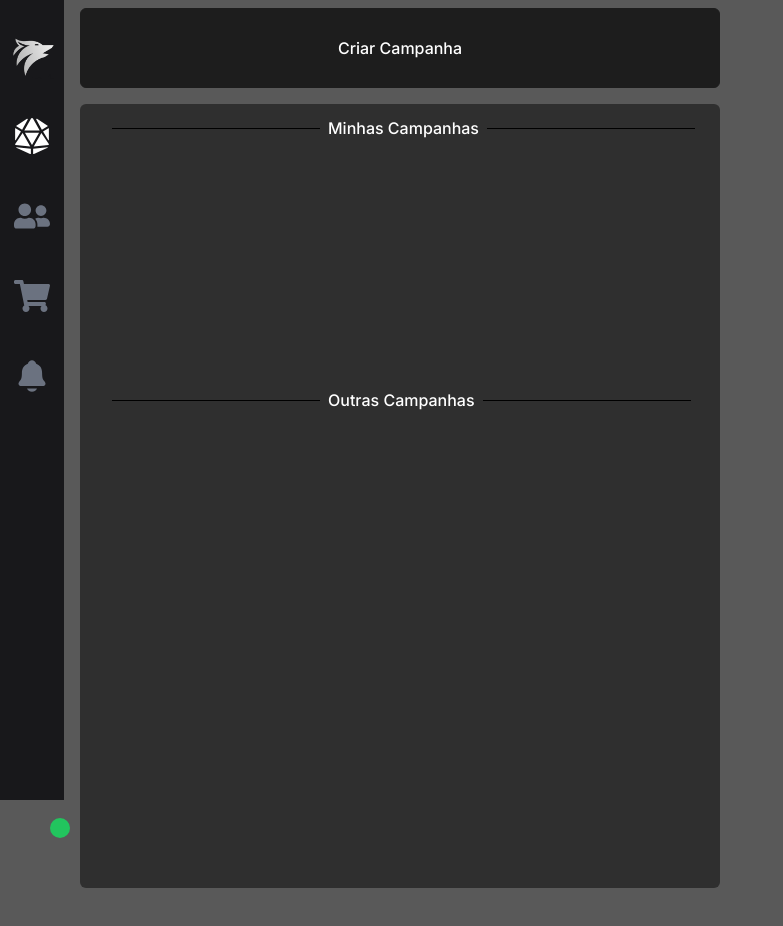
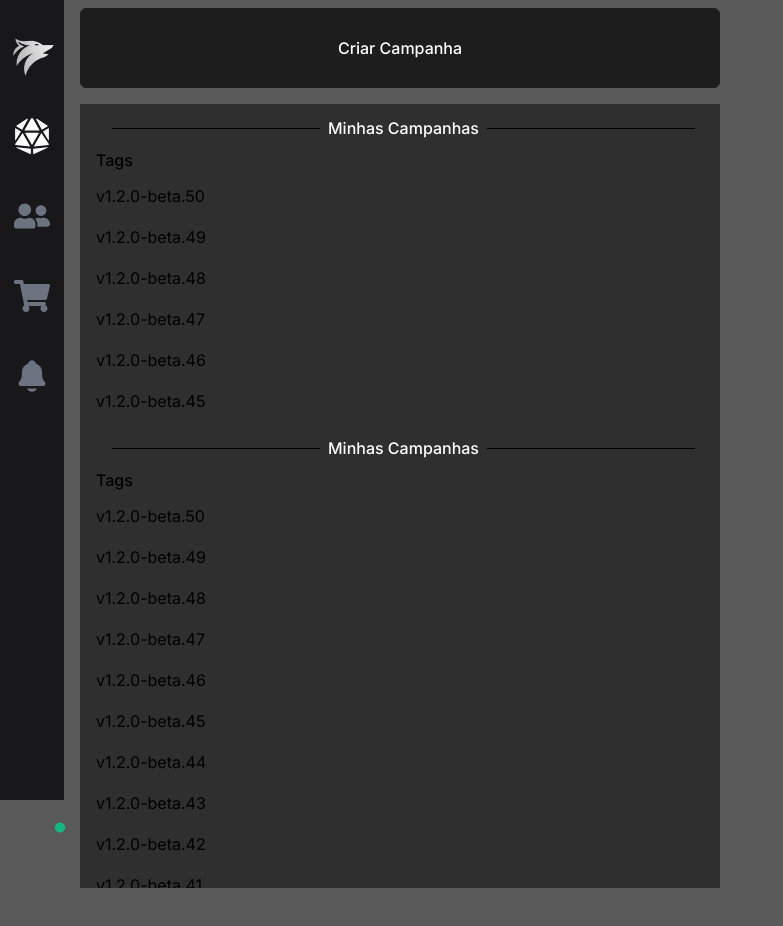
Before and after one commit to Archei-Software/ClerkLionHearth, a Next.js app: page /onboarding in a window 1280 px wide. Shown: the whole page, without its empty margins (0-783 px from the left). Built offline with nearby package versions, Linux system fonts and the light colour scheme.

Commit message:
Criação da scroll area separada

```diff
--- a/src/components/shared/campaigns/Campaigns.tsx
+++ b/src/components/shared/campaigns/Campaigns.tsx
@@ -15,18 +15,38 @@ export default function Campaigns() {
     return (
         <>
             <main>
-                <ScrollArea className="h-[49rem] w-[40rem] rounded-md bg-[#2F2F2F]">
+                <ScrollArea className="h-[20rem] w-[40rem]  bg-[#2F2F2F]">
+                    <div className="p-4">
+                        <div className="flex flex-row">
+                            <Separator className="mt-2 ml-4 mr-2 w-52 bg-black" />
+                            <h4 className="mb-4 text-sm font-medium leading-none text-white">Minhas Campanhas</h4>
+                            <Separator className=" mt-2 ml-2 w-52 bg-black" />
+
+                        </div>
+                        <h4 className="mb-4 text-sm font-medium leading-none">Tags</h4>
+                        {tags.map((tag) => (
+                            <>
+                                <div className="text-sm">{tag}</div>
+                                <Separator className="my-2" />
+                            </>
+                        ))}
+                    </div>
+                </ScrollArea>
+
+                <ScrollArea className=" h-[29rem] w-[40rem] bg-[#2F2F2F]">
                     <div className="p-4">
                         <div className="flex flex-row">
                             <Separator className="mt-2 ml-4 mr-2 w-52 bg-black" />
                             <h4 className="mb-4 text-sm font-medium leading-none text-white">Minhas Campanhas</h4>
                             <Separator className=" mt-2 ml-2 w-52 bg-black" />
                         </div>
-                        <div className="mt-60 flex flex-row">
-                            <Separator className="mt-2 ml-4 mr-2 w-52 bg-black" />
-                            <h4 className="mb-4 text-sm font-medium leading-none text-white">Outras Campanhas</h4>
-                            <Separator className=" mt-2 ml-2 w-52 bg-black" />
-                        </div>
+                        <h4 className="mb-4 text-sm font-medium leading-none">Tags</h4>
+                        {tags.map((tag) => (
+                            <>
+                                <div className="text-sm">{tag}</div>
+                                <Separator className="my-2" />
+                            </>
+                        ))}
                     </div>
                 </ScrollArea>
             </main>
--- a/src/components/shared/menubar/Menubar.tsx
+++ b/src/components/shared/menubar/Menubar.tsx
@@ -1,37 +1,42 @@
 'use client'
 
+
+import { Button } from "@/components/ui/button"
 import {
     DropdownMenu,
     DropdownMenuContent,
+    DropdownMenuGroup,
     DropdownMenuItem,
     DropdownMenuLabel,
+    DropdownMenuPortal,
     DropdownMenuSeparator,
+    DropdownMenuShortcut,
+    DropdownMenuSub,
+    DropdownMenuSubContent,
+    DropdownMenuSubTrigger,
     DropdownMenuTrigger,
 } from "@/components/ui/dropdown-menu"
 
 
-import {
-    Dot
-} from "lucide-react";
 
 import { UserButton } from "@clerk/nextjs";
 import Image from 'next/image';
 
 import { useEffect, useState } from 'react';
-import { BiSolidCartDownload } from 'react-icons/bi';
+
 import { FaDiceD20, FaUserFriends, FaShoppingCart } from 'react-icons/fa';
 import { IoNotifications, IoSettings } from 'react-icons/io5'
-import { MdPersonSearch } from 'react-icons/md'
-import { HiUserAdd } from 'react-icons/hi'
-import { AiOutlineSearch, AiOutlinePlus } from 'react-icons/ai';
 import { useRouter, usePathname } from "next/navigation";
 
 
 import logo from '../../../../public/assets/images/apple-touch-icon.png';
 
 export default function Menubar() {
+
     const [selectedIcon, setSelectedIcon] = useState(null);
     const [contactOpen, setContactOpen] = useState(false);
+    const [dot, setDotColor] = useState("");
+    const [status, setStatus] = useState("Online"); // Estado para rastrear o status selecionado
 
     const handleIconClick = (iconName: any) => {
         if (iconName === selectedIcon && iconName === 'icon1') {
@@ -51,17 +56,17 @@ export default function Menubar() {
     };
 
     const getDotColor = () => {
-        switch (status) {
-            case "Online":
-                return "bg-emerald-500";
-            case "Ocupado":
-                return "bg-yellow-500";
-            case "Não-Pertubar":
-                return "bg-red-700";
-            default:
-                return "bg-emerald-500"; // Cor padrão, caso o status não corresponda a nenhum caso acima
+        switch (dot) {
+          case "Online":
+            return "text-green-500 hover:text-green-300";
+          case "Ausente":
+            return "text-yellow-500 hover:text-yellow-300";
+          case "Não-Pertubar":
+            return "text-red-500 hover:text-red-400";
+          default:
+            return "text-emerald-500"; // Cor padrão, caso o status não corresponda a nenhum caso acima
         }
-    };
+      };
 
     return (
         <>
@@ -82,30 +87,46 @@ export default function Menubar() {
                         <a href="store" onClick={() => handleIconClick('icon3')} className={`p-1.5 hover:text-white focus:outline-none transition-colors duration-200 rounded-lg dark:text-gray-400 dark:hover:bg-gray-800 ${selectedIcon === 'icon3' ? 'text-white' : 'text-gray-500'} ${isActive("/pt-br/store")}`}>
                             <FaShoppingCart className='text-heading1-bold'></FaShoppingCart>
                         </a>
-
                         <span onClick={() => handleIconClick('icon4')} className={`p-1.5 cursor-pointer hover:text-white focus:outline-none transition-colors duration-200 rounded-lg dark:text-gray-400 dark:hover:bg-gray-800 ${selectedIcon === 'icon4' ? 'text-white' : 'text-gray-500'}`}>
                             <IoNotifications className='text-heading1-bold'></IoNotifications>
                         </span>
-
                         <div className="  relative top-[25rem] ">
 
                             <UserButton appearance={
                                 {
                                     elements: {
-                                        avatarBox: "w-[3rem] h-[3rem]",
+                                        avatarBox: "w-[3rem] h-[3rem] ",
                                     },
 
                                 }
                             }
                                 afterSignOutUrl="/" />
-                            <span className="z-20 relative top-[-1rem] left-7 px-2.5 py-0 rounded-full bg-green-500 w-4 h-4 cursor-pointer"></span>
-
+                            <DropdownMenu >
+                                <DropdownMenuTrigger asChild>
+                                    <span className={`z-20 relative bottom-16 left-7 text-heading1-bold2 w-4 h-4 cursor-pointer  ${getDotColor()}`}>.</span>
+                                </DropdownMenuTrigger>
+                                <DropdownMenuContent className="w-56 bg-[#1D1D1D]">
+                                <DropdownMenuLabel className="text-white">Defina seu status</DropdownMenuLabel>
+                                <DropdownMenuSeparator />
+                                <DropdownMenuGroup>
+                                    <DropdownMenuItem className="text-green-500 cursor-pointer hover:bg-zinc-800" onClick={() => setDotColor("Online")}>
+                                        Online
+                                        <DropdownMenuShortcut className="text-green-500">.</DropdownMenuShortcut>
+                                    </DropdownMenuItem>
+                                    <DropdownMenuItem className="text-yellow-500 cursor-pointer  hover:bg-zinc-800" onClick={() => setDotColor("Ausente")}>
+                                        Ausente
+                                        <DropdownMenuShortcut>.</DropdownMenuShortcut>
+                                    </DropdownMenuItem>
+                                    <DropdownMenuItem className="text-red-500 cursor-pointer  hover:bg-zinc-800" onClick={() => setDotColor("Não-Pertubar")}>
+                                        Não pertubar
+                                        <DropdownMenuShortcut>.</DropdownMenuShortcut>
+                                    </DropdownMenuItem>
+                                </DropdownMenuGroup>
+                            </DropdownMenuContent>
+                            </DropdownMenu>
                         </div>
-
                     </nav>
-
                 </aside>
-
             </main>
         </>
     )
--- a/tailwind.config.ts
+++ b/tailwind.config.ts
@@ -16,6 +16,13 @@ module.exports = {
       },
     },
     fontSize: {
+      "heading1-bold2": [
+        "60px",
+        {
+          lineHeight: "140%",
+          fontWeight: "700",
+        },
+      ],
       "heading1-bold": [
         "36px",
         {
```
